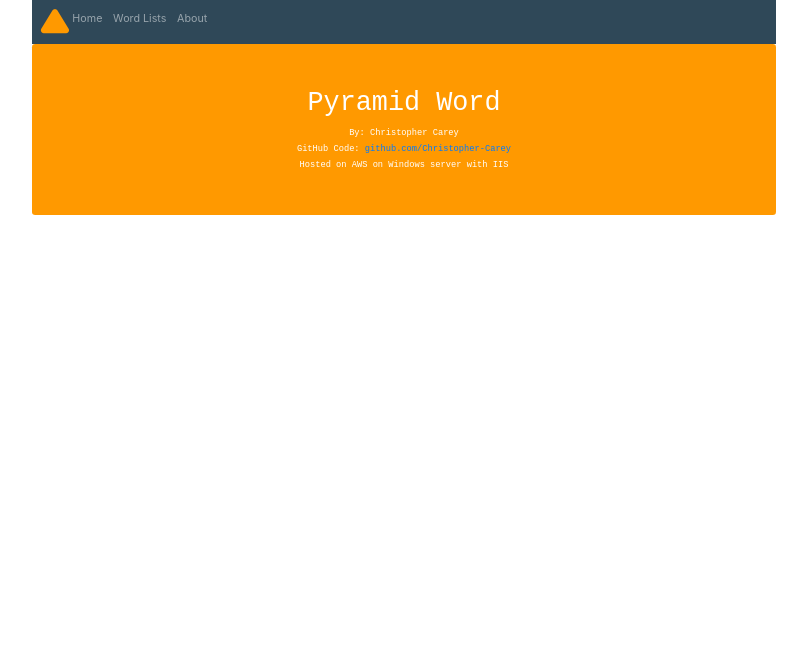
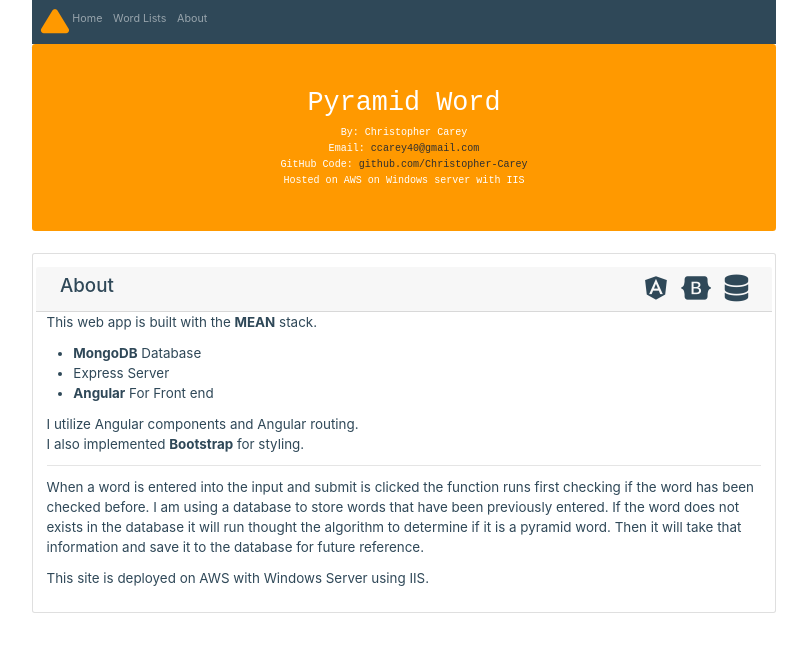
Before and after one commit to Christopher-Carey/PyramidWord, an Angular app in the folder public/: page /About in a window 1280 px wide. Before the commit this address led to /. Shown: the top 652 px of the page, without its empty margins (236-1043 px from the left). Built offline with nearby package versions, Linux system fonts and the light colour scheme.

Commit message:
about page

```diff
--- /dev/null
+++ b/public/src/app/about/about.component.css
@@ -0,0 +1,12 @@
+.card{
+    padding: 20px;
+    font-size: 20px;
+    color: #2F4858;
+}
+.fa-2x{
+    margin-left: 20px;
+    color: #2F4858;
+}
+/* .aboutP{
+    font-size: 20px;
+} */
--- /dev/null
+++ b/public/src/app/about/about.component.html
@@ -0,0 +1,38 @@
+<div class="card">
+    <div class="row card-header">
+        <div class="col">
+            <h3>About</h3>
+        </div>
+        <div class="col text-right">
+            <i class="fab fa-2x fa-angular"></i>
+            <i class="fab fa-2x fa-bootstrap"></i>
+            <i class="fas fa-2x fa-database"></i>
+        </div>
+    </div>
+    <p>This web app is built with the <b>MEAN</b> stack.</p>
+    <ul>
+        <li><b>MongoDB</b> Database</li>
+        <li>Express Server</li>
+        <li><b>Angular</b> For Front end </li>
+    </ul>
+    <span>I utilize Angular components and Angular routing.</span>
+    <span>I also implemented <b>Bootstrap</b> for styling. </span>
+    <hr>
+    <p class="aboutP">
+        When a word is entered into the input and submit is clicked
+        the function runs first checking if the word has been checked before.
+        I am using a database to store words that have been previously entered.
+        If the word does not exists in the database it will run thought the
+        algorithm to determine if it is a pyramid word. Then it will take that information
+        and save it to the database for future reference.
+    </p>
+    <p>
+        This site is deployed on AWS with Windows Server using IIS.
+    </p>
+
+
+
+
+
+
+</div>
--- /dev/null
+++ b/public/src/app/about/about.component.ts
@@ -0,0 +1,15 @@
+import { Component, OnInit } from '@angular/core';
+
+@Component({
+  selector: 'app-about',
+  templateUrl: './about.component.html',
+  styleUrls: ['./about.component.css']
+})
+export class AboutComponent implements OnInit {
+
+  constructor() { }
+
+  ngOnInit() {
+  }
+
+}
--- a/public/src/app/app-routing.module.ts
+++ b/public/src/app/app-routing.module.ts
@@ -2,6 +2,8 @@
 import { Routes, RouterModule } from '@angular/router';
 import { CheckwordComponent } from './checkword/checkword.component';
 import { WordlistComponent } from './wordlist/wordlist.component';
+import { AboutComponent } from './about/about.component';
+
 
 
 
@@ -9,6 +11,7 @@
 const routes: Routes = [
   {path: '', component:CheckwordComponent},
   {path: 'List', component:WordlistComponent},
+  {path: 'About', component:AboutComponent},
 
 
 ];
@@ -18,4 +21,4 @@
   exports: [RouterModule]
 })
 export class AppRoutingModule { }
-export const routingComponents = [CheckwordComponent,WordlistComponent]
+export const routingComponents = [CheckwordComponent,WordlistComponent,AboutComponent]
--- a/public/src/app/app.component.css
+++ b/public/src/app/app.component.css
@@ -8,7 +8,7 @@
     text-align: center;
 }
 small{
-    font-size: medium;
+    font-size: 15px;
 }
 .navbar{
     background-color: #2F4858
@@ -25,3 +25,6 @@
     display: inline-block;
     transform: rotate(-90deg);
 }
+a{
+    color: #2f2f2f;
+}
--- a/public/src/app/app.component.html
+++ b/public/src/app/app.component.html
@@ -19,6 +19,7 @@
     <div class="ddd">
       <h1>Pyramid Word</h1>
       <small>By: Christopher Carey</small><br>
+      <small>Email: <a href="mailto:ccarey40@gmail.com">ccarey40@gmail.com</a></small><br>
       <small>GitHub Code: <a href="https://github.com/Christopher-Carey/PyramidWord">github.com/Christopher-Carey</a></small><br>
       <small>Hosted on AWS on Windows server with IIS</small>
 
```
Also changed, not shown: 1 other file (tests, documents, lock files or other folders).
